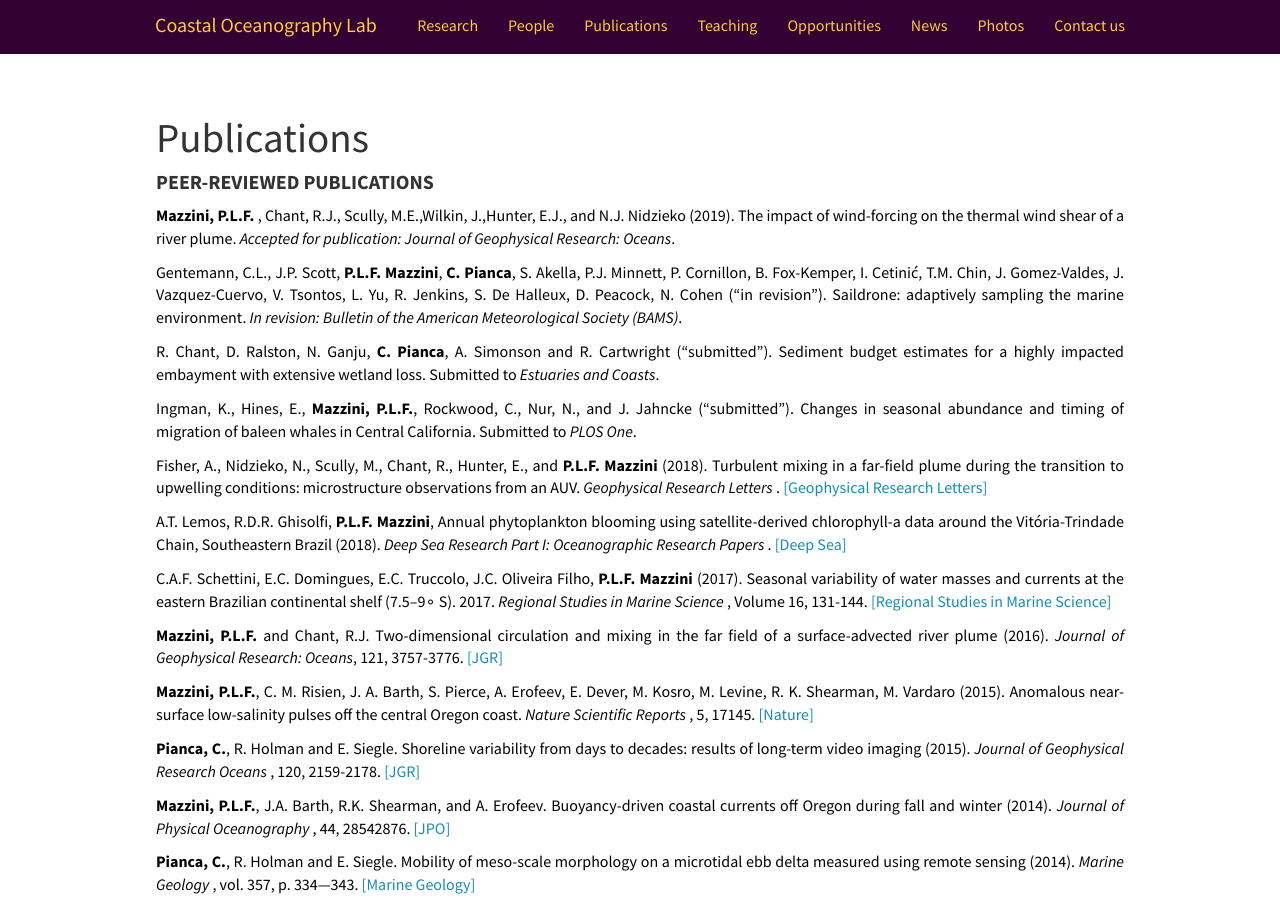
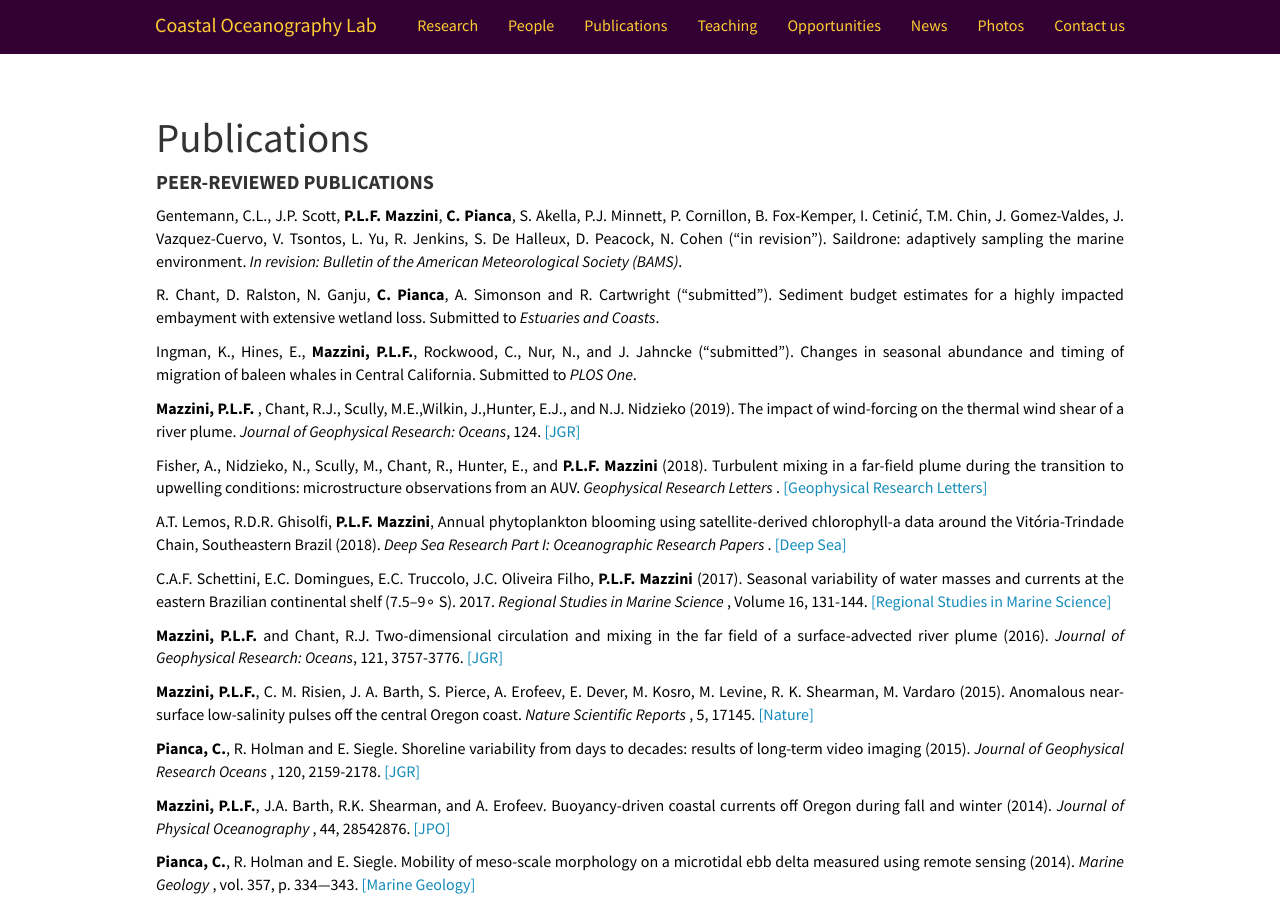
Before and after one commit to mazzinilab/mazzinilab.github.io, a Jekyll site: the page built from _pages/publications.md, in a window 1280 px wide and 900 px high. Built offline with Jekyll 4.4.1, drawn with Linux system fonts in a browser that asks for light colours; nearby versions of some CDN libraries.

```diff
--- a/_pages/publications.md
+++ b/_pages/publications.md
@@ -14,13 +14,13 @@ permalink: /publications/
 
 #### <b> PEER-REVIEWED PUBLICATIONS <b>
 
-  <b>Mazzini, P.L.F.</b> , Chant, R.J., Scully, M.E.,Wilkin, J.,Hunter, E.J., and N.J. Nidzieko (2019). The impact of wind-forcing on the thermal wind shear of a river plume. <i>Accepted for publication:</i> <i>Journal of Geophysical Research: Oceans</i>.
-
   Gentemann, C.L., J.P. Scott, <b>P.L.F. Mazzini</b>, <b>C. Pianca</b>, S. Akella, P.J. Minnett, P. Cornillon, B. Fox-Kemper, I. Cetinić, T.M. Chin, J. Gomez-Valdes, J. Vazquez-Cuervo, V. Tsontos, L. Yu, R. Jenkins, S. De Halleux, D. Peacock, N. Cohen ("in revision"). Saildrone: adaptively sampling the marine environment. <i> In revision:</i> <i>Bulletin of the American Meteorological Society (BAMS)</i>.
 
   R. Chant, D. Ralston, N. Ganju, <b>C. Pianca</b>, A. Simonson and R. Cartwright ("submitted"). Sediment budget estimates for a highly impacted embayment with extensive wetland loss.  Submitted to <i>Estuaries and Coasts</i>.
 
   Ingman, K., Hines, E., <b>Mazzini, P.L.F.</b>, Rockwood, C., Nur, N., and J. Jahncke ("submitted"). Changes in seasonal abundance and timing of migration of baleen whales in Central California. Submitted to <i>PLOS One</i>.
+
+  <b>Mazzini, P.L.F.</b> , Chant, R.J., Scully, M.E.,Wilkin, J.,Hunter, E.J., and N.J. Nidzieko (2019). The impact of wind-forcing on the thermal wind shear of a river plume. <i> Journal of Geophysical Research: Oceans</i>, 124. [[JGR]](https://doi.org/10.1029/2019JC015259)
 
   Fisher, A., Nidzieko, N., Scully, M., Chant, R., Hunter, E., and <b> P.L.F. Mazzini </b> (2018). Turbulent mixing in a far-field plume during the transition to upwelling conditions: microstructure observations from an AUV. <i> Geophysical Research Letters </i>. [[Geophysical Research Letters]](https://doi.org/10.1029/2018GL078543)
 
```
Also changed, not shown: _posts/2019-10-31-New-Paper-Published.md (added, +15 -0 lines).
